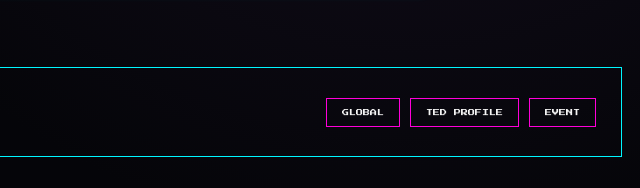
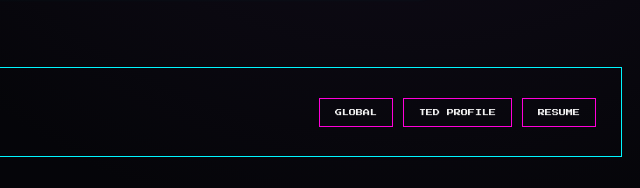
Before and after one commit to AleRo15/natis-portfolio, a plain HTML site: page index.html in a window 1280 px wide. Shown: the part 3209-3397 px from the top of the page, 493-1133 px from the left. Drawn offline with Linux system fonts and the light colour scheme.

Commit message:
Update index.html

```diff
--- a/index.html
+++ b/index.html
@@ -1133,9 +1133,9 @@
             </a>
 
             <a
-                href="af&e aquí dsps"
+                href="https://alero15.github.io/natis-resume/"
             >
-                EVENT
+                RESUME
             </a>
 
         </div>
```
